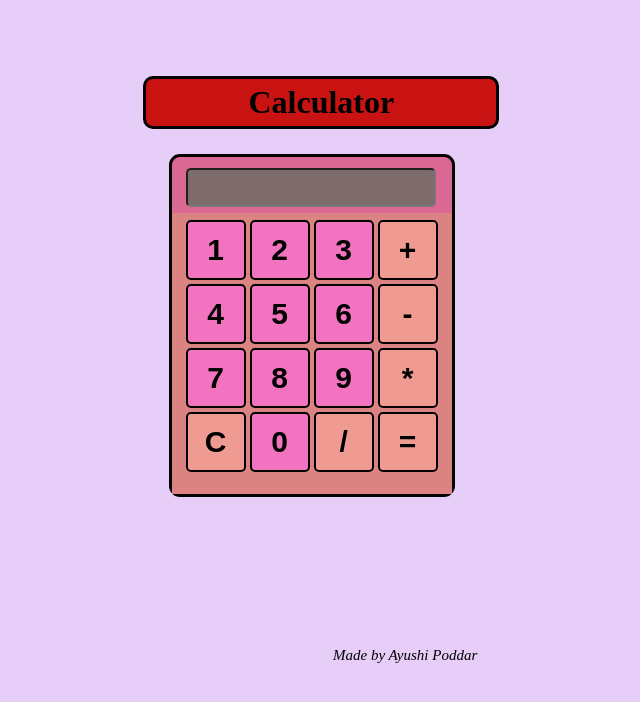
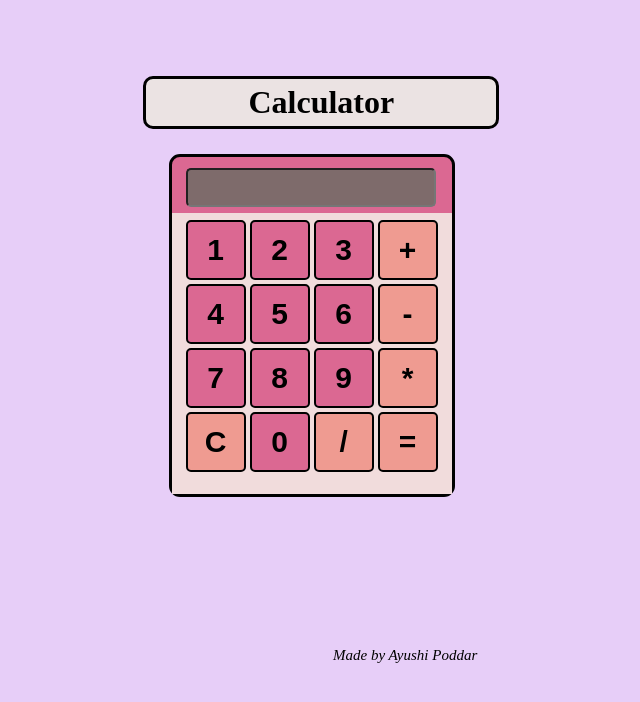
Before and after one commit to SHADOW04985/Calculator-Grid, a plain HTML site: page index.html in a window 1280 px wide. Shown: the whole page, without its empty margins (345-985 px from the left). Drawn offline with Linux system fonts and the light colour scheme.

Commit message:
Commit Message

```diff
--- a/style.css
+++ b/style.css
@@ -4,7 +4,7 @@ html {
 
 h1 {
     text-align: center;
-    background-color: rgb(201, 18, 18);
+    background-color: rgb(235, 227, 227);
     width: 340px;
     padding: 5px;
     margin-left: 38%;
@@ -41,7 +41,7 @@ h1 {
 }
 
 .button {
-    background-color: rgb(219, 131, 131);
+    background-color: rgb(241, 220, 220);
     justify-content: center;
     padding: 5px;
     flex-wrap: wrap;
@@ -54,7 +54,7 @@ h1 {
 .btn {
     border: 2px solid black;
     margin: 2px;
-    background-color: #f273bf;
+    background-color:#db6892;
     border-radius: 5px;
     cursor: pointer;
     font-weight: bold;
```
